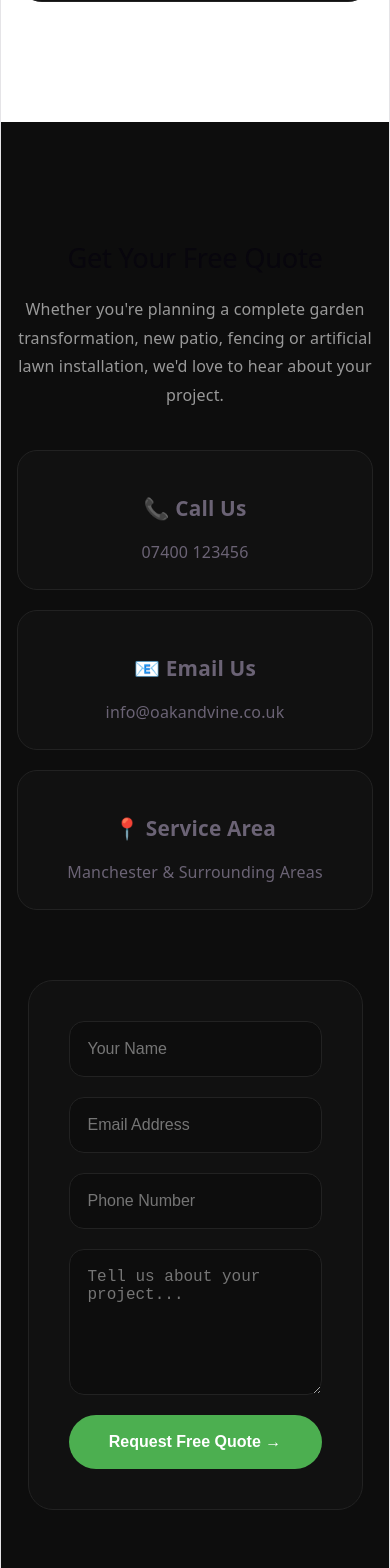
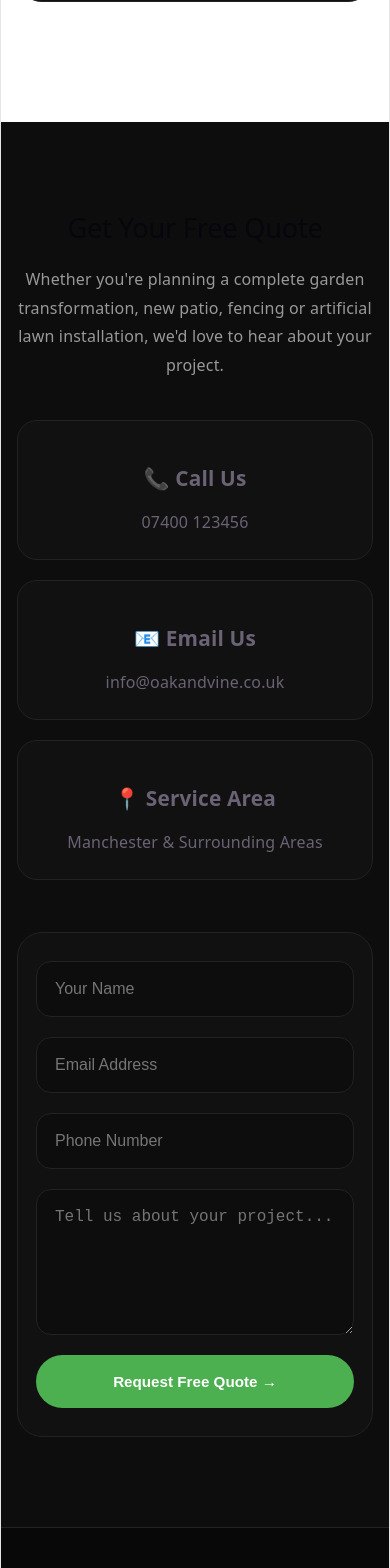
Before and after one commit to sitecraftstudiodesign-afk/oak-vine-landscaping, a React (Vite) app: page / in a window 390 px wide. Shown: the part 5320-6888 px from the top of the page. Built offline with nearby package versions, Linux system fonts and the light colour scheme.

Commit message:
Fix contact mobile layout

```diff
--- a/src/components/Contact.jsx
+++ b/src/components/Contact.jsx
@@ -1,29 +1,40 @@
 function Contact() {
+  const mobile = window.innerWidth <= 768;
+
   return (
     <section
       id="contact"
       style={{
-        padding: "120px 20px",
+        padding: mobile ? "90px 16px" : "120px 20px",
         background: "#0d0d0d",
+        overflowX: "hidden",
       }}
     >
       <div
         style={{
           maxWidth: "1200px",
+          width: "100%",
           margin: "0 auto",
           display: "grid",
-          gridTemplateColumns: "repeat(auto-fit,minmax(350px,1fr))",
-          gap: "50px",
+          gridTemplateColumns: mobile ? "1fr" : "repeat(auto-fit,minmax(350px,1fr))",
+          gap: mobile ? "32px" : "50px",
           alignItems: "center",
+          textAlign: mobile ? "center" : "left",
+          boxSizing: "border-box",
         }}
       >
-        {/* LEFT SIDE */}
-
-        <div>
+        <div
+          style={{
+            width: "100%",
+            maxWidth: mobile ? "520px" : "none",
+            margin: mobile ? "0 auto" : "0",
+          }}
+        >
           <h2
             style={{
-              fontSize: "3rem",
+              fontSize: mobile ? "2.2rem" : "3rem",
               marginBottom: "20px",
+              lineHeight: "1.15",
             }}
           >
             Get Your Free Quote
@@ -36,10 +47,9 @@ function Contact() {
               marginBottom: "40px",
             }}
           >
-            Whether you're planning a complete garden
-            transformation, new patio, fencing or artificial
-            lawn installation, we'd love to hear about your
-            project.
+            Whether you're planning a complete garden transformation, new patio,
+            fencing or artificial lawn installation, we'd love to hear about
+            your project.
           </p>
 
           <div style={infoBox}>
@@ -58,36 +68,24 @@ function Contact() {
           </div>
         </div>
 
-        {/* RIGHT SIDE */}
-
         <form
           style={{
+            width: "100%",
+            maxWidth: mobile ? "520px" : "none",
+            margin: "0 auto",
             display: "flex",
             flexDirection: "column",
             gap: "20px",
             background: "#111",
-            padding: "40px",
+            padding: mobile ? "28px 18px" : "40px",
             borderRadius: "25px",
             border: "1px solid #222",
+            boxSizing: "border-box",
           }}
         >
-          <input
-            type="text"
-            placeholder="Your Name"
-            style={inputStyle}
-          />
-
-          <input
-            type="email"
-            placeholder="Email Address"
-            style={inputStyle}
-          />
-
-          <input
-            type="tel"
-            placeholder="Phone Number"
-            style={inputStyle}
-          />
+          <input type="text" placeholder="Your Name" style={inputStyle} />
+          <input type="email" placeholder="Email Address" style={inputStyle} />
+          <input type="tel" placeholder="Phone Number" style={inputStyle} />
 
           <textarea
             placeholder="Tell us about your project..."
@@ -104,8 +102,9 @@ function Contact() {
               color: "white",
               fontWeight: "700",
               cursor: "pointer",
-              fontSize: "1rem",
+              fontSize: mobile ? "0.95rem" : "1rem",
               transition: "0.3s",
+              width: "100%",
             }}
           >
             Request Free Quote →
@@ -117,12 +116,14 @@ function Contact() {
 }
 
 const inputStyle = {
+  width: "100%",
   padding: "18px",
   borderRadius: "15px",
   border: "1px solid #222",
   background: "#0d0d0d",
   color: "white",
   fontSize: "1rem",
+  boxSizing: "border-box",
 };
 
 const infoBox = {
@@ -131,6 +132,7 @@ const infoBox = {
   borderRadius: "20px",
   padding: "25px",
   marginBottom: "20px",
+  boxSizing: "border-box",
 };
 
 export default Contact;
```
